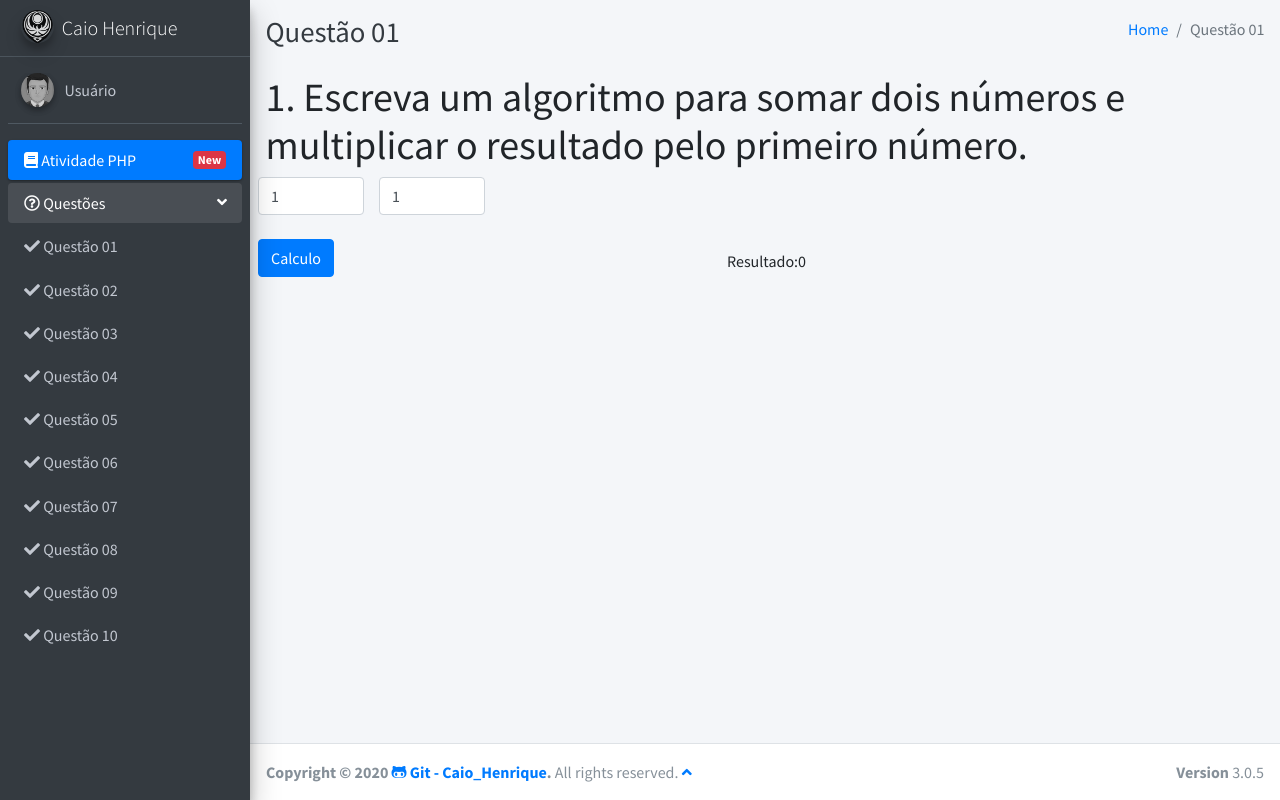
After one commit to Caio-H17/projetox, a PHP site: page /questao1.php in a window 1280 px wide. The commit adds this page. Run offline with PHP 8.4, Linux system fonts and the light colour scheme; data that the repository does not hold is empty; some libraries are stand-ins or nearby versions.

Commit message:
questão 1 feita

```diff
--- a/_include/footer.php
+++ b/_include/footer.php
@@ -1,7 +1,10 @@
 <footer class="main-footer">
-    <strong>Copyright &copy; 2020 <i class="fab fa-github-alt"></i> <a href="http://adminlte.io">Git - Caio_Henrique</a>.</strong>
+    <strong>Copyright &copy; 2020 <a href="https://github.com/Caio-H17/projetox"><i class="fab fa-github-alt"></i> Git - Caio_Henrique</a>.</strong>
     All rights reserved.
     <div class="float-right d-none d-sm-inline-block">
       <b>Version</b> 3.0.5
     </div>
+    <a class="scroll-to-top rounded" href="#top">
+    <i class="fas fa-angle-up"></i>
+  </a>
   </footer>
--- a/_include/sidebar.php
+++ b/_include/sidebar.php
@@ -44,61 +44,61 @@
             </a>
             <ul class="nav nav-treeview">
               <li class="nav-item">
-                <a href="./index1.php" class="nav-link">
+                <a href="./questao1.php" class="nav-link">
                 <i class="fas fa-check"></i>
                   <p>Questão 01</p>
                 </a>
               </li>
               <li class="nav-item">
-                <a href="./index2.php" class="nav-link">
+                <a href="./questao2.php" class="nav-link">
                 <i class="fas fa-check"></i>
                   <p>Questão 02</p>
                 </a>
               </li>
               <li class="nav-item">
-                <a href="./index3.php" class="nav-link">
+                <a href="./questao3.php" class="nav-link">
                 <i class="fas fa-check"></i>
                   <p>Questão 03</p>
                 </a>
               </li>
               <li class="nav-item">
-                <a href="./index4.php" class="nav-link">
+                <a href="./questao4.php" class="nav-link">
                 <i class="fas fa-check"></i>
                   <p>Questão 04</p>
                 </a>
               </li>
               <li class="nav-item">
-                <a href="./index5.php" class="nav-link">
+                <a href="./questao5.php" class="nav-link">
                 <i class="fas fa-check"></i>
                   <p>Questão 05</p>
                 </a>
               </li>
               <li class="nav-item">
-                <a href="./index6.php" class="nav-link">
+                <a href="./questao6.php" class="nav-link">
                 <i class="fas fa-check"></i>
                   <p>Questão 06</p>
                 </a>
               </li>
               <li class="nav-item">
-                <a href="./index7.php" class="nav-link">
+                <a href="./questao7.php" class="nav-link">
                 <i class="fas fa-check"></i>
                   <p>Questão 07</p>
                 </a>
               </li>
               <li class="nav-item">
-                <a href="./index3.html" class="nav-link">
+                <a href="./questao8.html" class="nav-link">
                 <i class="fas fa-check"></i>
                   <p>Questão 08</p>
                 </a>
               </li>
               <li class="nav-item">
-                <a href="./index3.html" class="nav-link">
+                <a href="./questao9.html" class="nav-link">
                 <i class="fas fa-check"></i>
                   <p>Questão 09</p>
                 </a>
               </li>
               <li class="nav-item">
-                <a href="./index10.php" class="nav-link">
+                <a href="./questao10.php" class="nav-link">
                 <i class="fas fa-check"></i>
                   <p>Questão 10</p>
                 </a>
--- /dev/null
+++ b/questao1.php
@@ -0,0 +1,143 @@
+<!DOCTYPE html>
+<html>
+<head>
+  <meta charset="utf-8">
+  <meta http-equiv="X-UA-Compatible" content="IE=edge">
+  <title>Questão 01</title>
+  <!-- Tell the browser to be responsive to screen width -->
+  <meta name="viewport" content="width=device-width, initial-scale=1">
+  <!-- Font Awesome -->
+  <link rel="stylesheet" href="plugins/fontawesome-free/css/all.min.css">
+  <!-- Ionicons -->
+  <link rel="stylesheet" href="https://code.ionicframework.com/ionicons/2.0.1/css/ionicons.min.css">
+  <!-- Tempusdominus Bbootstrap 4 -->
+  <link rel="stylesheet" href="plugins/tempusdominus-bootstrap-4/css/tempusdominus-bootstrap-4.min.css">
+  <!-- iCheck -->
+  <link rel="stylesheet" href="plugins/icheck-bootstrap/icheck-bootstrap.min.css">
+  <!-- JQVMap -->
+  <link rel="stylesheet" href="plugins/jqvmap/jqvmap.min.css">
+  <!-- Theme style -->
+  <link rel="stylesheet" href="dist/css/adminlte.min.css">
+  <!-- overlayScrollbars -->
+  <link rel="stylesheet" href="plugins/overlayScrollbars/css/OverlayScrollbars.min.css">
+  <!-- Daterange picker -->
+  <link rel="stylesheet" href="plugins/daterangepicker/daterangepicker.css">
+  <!-- summernote -->
+  <link rel="stylesheet" href="plugins/summernote/summernote-bs4.css">
+  <!-- Google Font: Source Sans Pro -->
+  <link href="https://fonts.googleapis.com/css?family=Source+Sans+Pro:300,400,400i,700" rel="stylesheet">
+
+</head>
+
+<body class="hold-transition sidebar-mini layout-fixed">
+<div class="wrapper">
+
+  <!-- Sidebar -->
+    <?php
+      include "_include/sidebar.php";
+    ?>
+  <!-- /Sidebar -->
+
+    <!-- Content Wrapper. Contains page content -->
+    <div class="content-wrapper">
+
+      <!-- Content Header (Page header) -->
+    <div class="content-header">
+      <div class="container-fluid">
+        <div class="row mb-2">
+          <div class="col-sm-6">
+            <h1 class="m-0 text-dark">Questão 01</h1>
+          </div><!-- /.col -->
+          <div class="col-sm-6">
+            <ol class="breadcrumb float-sm-right">
+              <li class="breadcrumb-item"><a href="index.php">Home</a></li>
+              <li class="breadcrumb-item active">Questão 01</li>
+            </ol>
+          </div><!-- /.col -->
+        </div><!-- /.row -->
+      </div><!-- /.container-fluid -->
+    </div>
+    <!-- /.content-header -->
+
+    <!-- Main content -->
+    <section class="content">
+        <div class="container-fluid">
+            <h1>1. Escreva um algoritmo para somar dois números e multiplicar o resultado pelo primeiro número.</h1>
+          <!-- Small boxes (Stat box) -->
+          <div class="row">
+          <form name="calcular" method="POST" action="" >
+            <div class="row">
+              <div class="col-3">
+                <input type="number" value="1" id="um" name="um" class="form-control" placeholder="Primeiro número">
+              </div>
+              <div class="col-3">
+                <input type="number" value="1" id="dois" name="dois" class="form-control" placeholder="Segundo número">
+              </div>
+            </div><br>
+            <div class="row">
+              <div class="col-3">
+                <button type="submit" class="btn btn-primary">Calculo</button>
+              </div>
+            </div>
+          </form>
+
+          <?php
+
+            $num1 = $_POST['um'];
+            $num2 = $_POST['dois'];
+
+              function calculo($num1=0, $num2=0){
+                return ($num1 + $num2) * $num1;
+              }
+
+              echo "<br><br><br>Resultado:".calculo($num1, $num2);
+?>
+
+          </div><!-- /.container-fluid -->
+      </section>
+      <!-- /.content -->
+  </div>
+  <!-- /.content-wrapper -->
+
+    <?php
+    include"_include/footer.php";
+  ?>
+
+
+<!-- jQuery -->
+<script src="plugins/jquery/jquery.min.js"></script>
+<!-- jQuery UI 1.11.4 -->
+<script src="plugins/jquery-ui/jquery-ui.min.js"></script>
+<!-- Resolve conflict in jQuery UI tooltip with Bootstrap tooltip -->
+<script>
+  $.widget.bridge('uibutton', $.ui.button)
+</script>
+<!-- Bootstrap 4 -->
+<script src="plugins/bootstrap/js/bootstrap.bundle.min.js"></script>
+<!-- ChartJS -->
+<script src="plugins/chart.js/Chart.min.js"></script>
+<!-- Sparkline -->
+<script src="plugins/sparklines/sparkline.js"></script>
+<!-- JQVMap -->
+<script src="plugins/jqvmap/jquery.vmap.min.js"></script>
+<script src="plugins/jqvmap/maps/jquery.vmap.usa.js"></script>
+<!-- jQuery Knob Chart -->
+<script src="plugins/jquery-knob/jquery.knob.min.js"></script>
+<!-- daterangepicker -->
+<script src="plugins/moment/moment.min.js"></script>
+<script src="plugins/daterangepicker/daterangepicker.js"></script>
+<!-- Tempusdominus Bootstrap 4 -->
+<script src="plugins/tempusdominus-bootstrap-4/js/tempusdominus-bootstrap-4.min.js"></script>
+<!-- Summernote -->
+<script src="plugins/summernote/summernote-bs4.min.js"></script>
+<!-- overlayScrollbars -->
+<script src="plugins/overlayScrollbars/js/jquery.overlayScrollbars.min.js"></script>
+<!-- AdminLTE App -->
+<script src="dist/js/adminlte.js"></script>
+<!-- AdminLTE dashboard demo (This is only for demo purposes) -->
+<script src="dist/js/pages/dashboard.js"></script>
+<!-- AdminLTE for demo purposes -->
+<script src="dist/js/demo.js"></script>
+
+</body>
+</html>
```
Also changed, not shown: questao10.php (renamed from index10.php, +37 -2 lines), questao7.php (renamed from index7.php, +63 -9 lines).
